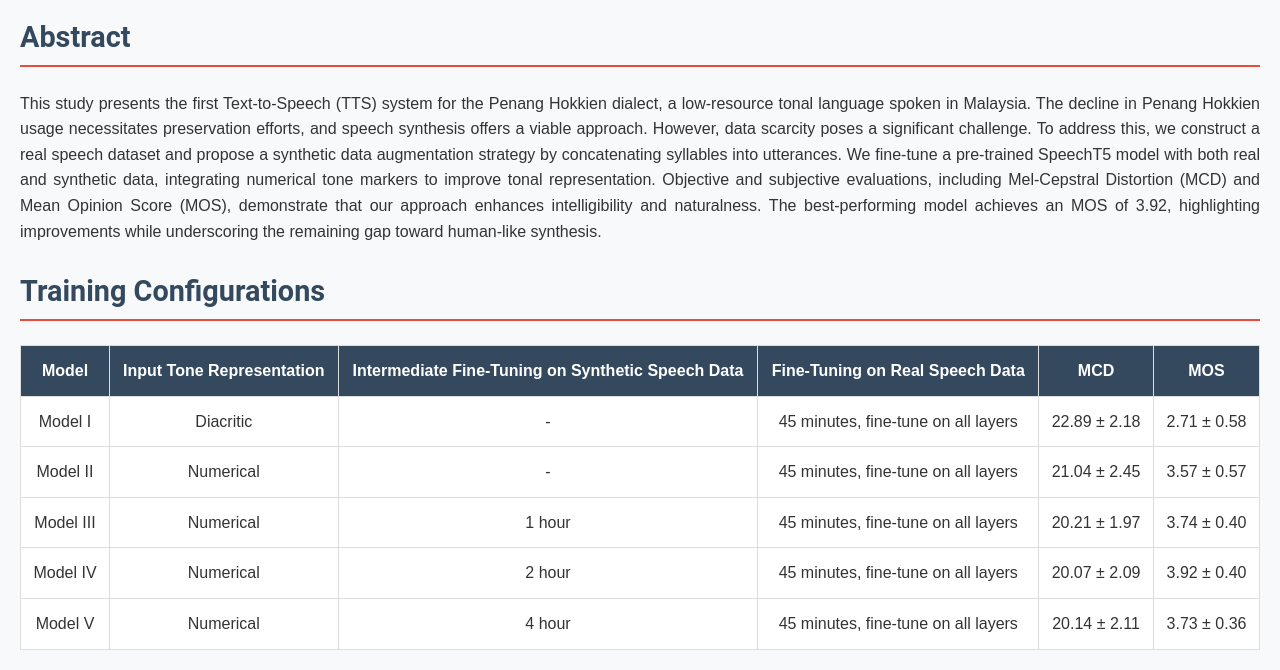
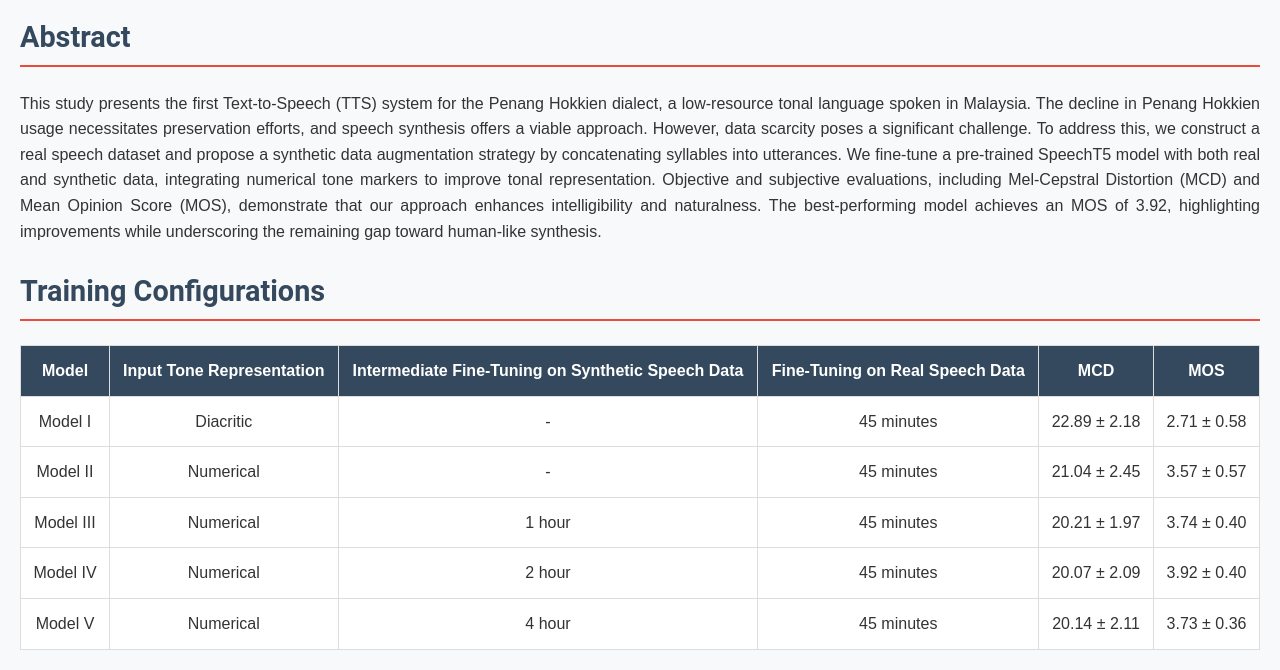
Before and after one commit to cclia19/penanghokkientts, a plain HTML site: page index.html in a window 1280 px wide. Shown: the part 124-794 px from the top of the page. Drawn offline with Linux system fonts and the light colour scheme.

Commit message:
Update index.html

```diff
--- a/index.html
+++ b/index.html
@@ -145,7 +145,7 @@
             <td>Model I</td>
             <td>Diacritic</td>
             <td>-</td>
-            <td>45 minutes, fine-tune on all layers</td>
+            <td>45 minutes</td>
             <td>22.89 ± 2.18</td>
             <td>2.71 ± 0.58</td>
         </tr>
@@ -153,7 +153,7 @@
             <td>Model II</td>
             <td>Numerical</td>
             <td>-</td>
-            <td>45 minutes, fine-tune on all layers</td>
+            <td>45 minutes</td>
             <td>21.04 ± 2.45</td>
             <td>3.57 ± 0.57</td>
         </tr>
@@ -161,7 +161,7 @@
             <td>Model III</td>
             <td>Numerical</td>
             <td>1 hour</td>
-            <td>45 minutes, fine-tune on all layers</td>
+            <td>45 minutes</td>
             <td>20.21 ± 1.97</td>
             <td>3.74 ± 0.40</td>
         </tr>
@@ -169,7 +169,7 @@
             <td>Model IV</td>
             <td>Numerical</td>
             <td>2 hour</td>
-            <td>45 minutes, fine-tune on all layers</td>
+            <td>45 minutes</td>
             <td>20.07 ± 2.09</td>
             <td>3.92 ± 0.40</td>
         </tr>
@@ -177,7 +177,7 @@
             <td>Model V</td>
             <td>Numerical</td>
             <td>4 hour</td>
-            <td>45 minutes, fine-tune on all layers</td>
+            <td>45 minutes</td>
             <td>20.14 ± 2.11</td>
             <td>3.73 ± 0.36</td>
         </tr>
```
